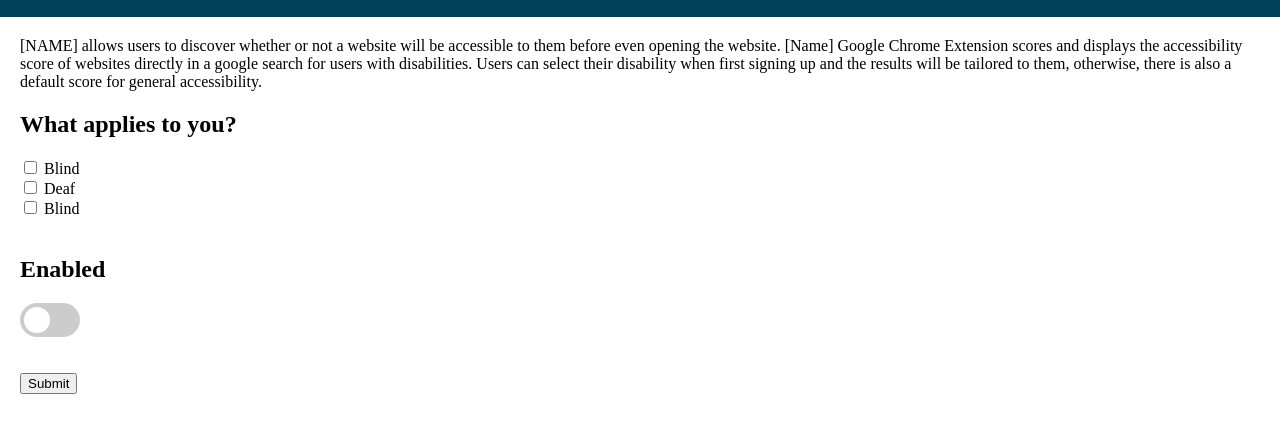
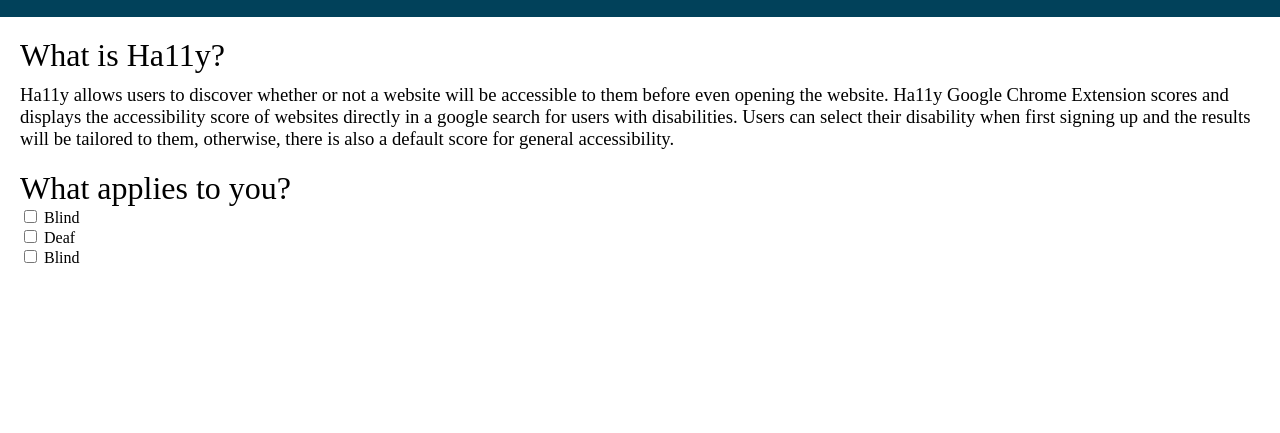
Before and after one commit to BracciaCJ/2022-CornHacks, a browser extension: page extension/index.html in a window 1280 px wide. Shown: the part 123-556 px from the top of the page. Drawn offline with Linux system fonts and the light colour scheme.

Commit message:
Removed enabled button

```diff
--- a/extension/index.html
+++ b/extension/index.html
@@ -13,17 +13,21 @@
     </section>
 
     <section class="content">
-      <section class="description">
-        [NAME] allows users to discover whether or not a website will be
-        accessible to them before even opening the website. [Name] Google Chrome
+      <div class="sub-title">What is Ha11y?</div>
+      <div class="description">
+        Ha11y allows users to discover whether or not a website will be
+        accessible to them before even opening the website. Ha11y Google Chrome
         Extension scores and displays the accessibility score of websites
         directly in a google search for users with disabilities. Users can
         select their disability when first signing up and the results will be
         tailored to them, otherwise, there is also a default score for general
         accessibility.
-      </section>
+      </div>
 
-      <h2>What applies to you?</h2>
+      <div class="sub-title">What applies to you?</div>
+
+      <div class=""></div>
+
       <form>
         <input type="checkbox" id="blind" name="blind" value="Blind" />
         <label for="blind">Blind</label><br />
@@ -38,14 +42,6 @@
           value="Colorblind"
         />
         <label for="blind">Blind</label><br /><br />
-
-        <h2>Enabled</h2>
-
-        <label class="switch">
-          <input type="checkbox" />
-          <span class="slider round"></span> </label
-        ><br /><br /><br />
-        <input type="submit" value="Submit" />
       </form>
     </section>
   </body>
--- a/extension/styles.css
+++ b/extension/styles.css
@@ -23,70 +23,16 @@
 }
 
 .content {
-  margin: 20px;
+  margin-right: 20px;
+  margin-left: 20px;
+}
+
+.sub-title {
+  margin-top: 20px;
+  font-size: 24pt;
 }
 
 .description {
+  margin-top: 10px;
+  font-size: 14pt;
 }
-
-.switch {
-  position: relative;
-  display: inline-block;
-  width: 60px;
-  height: 34px;
-}
-
-/* Hide default HTML checkbox */
-.switch input {
-  opacity: 0;
-  width: 0;
-  height: 0;
-}
-
-/* The slider */
-.slider {
-  position: absolute;
-  cursor: pointer;
-  top: 0;
-  left: 0;
-  right: 0;
-  bottom: 0;
-  background-color: #ccc;
-  -webkit-transition: 0.4s;
-  transition: 0.4s;
-}
-
-.slider:before {
-  position: absolute;
-  content: "";
-  height: 26px;
-  width: 26px;
-  left: 4px;
-  bottom: 4px;
-  background-color: white;
-  -webkit-transition: 0.4s;
-  transition: 0.4s;
-}
-
-input:checked + .slider {
-  background-color: #2196f3;
-}
-
-input:focus + .slider {
-  box-shadow: 0 0 1px #2196f3;
-}
-
-input:checked + .slider:before {
-  -webkit-transform: translateX(26px);
-  -ms-transform: translateX(26px);
-  transform: translateX(26px);
-}
-
-/* Rounded sliders */
-.slider.round {
-  border-radius: 34px;
-}
-
-.slider.round:before {
-  border-radius: 50%;
-}
```
